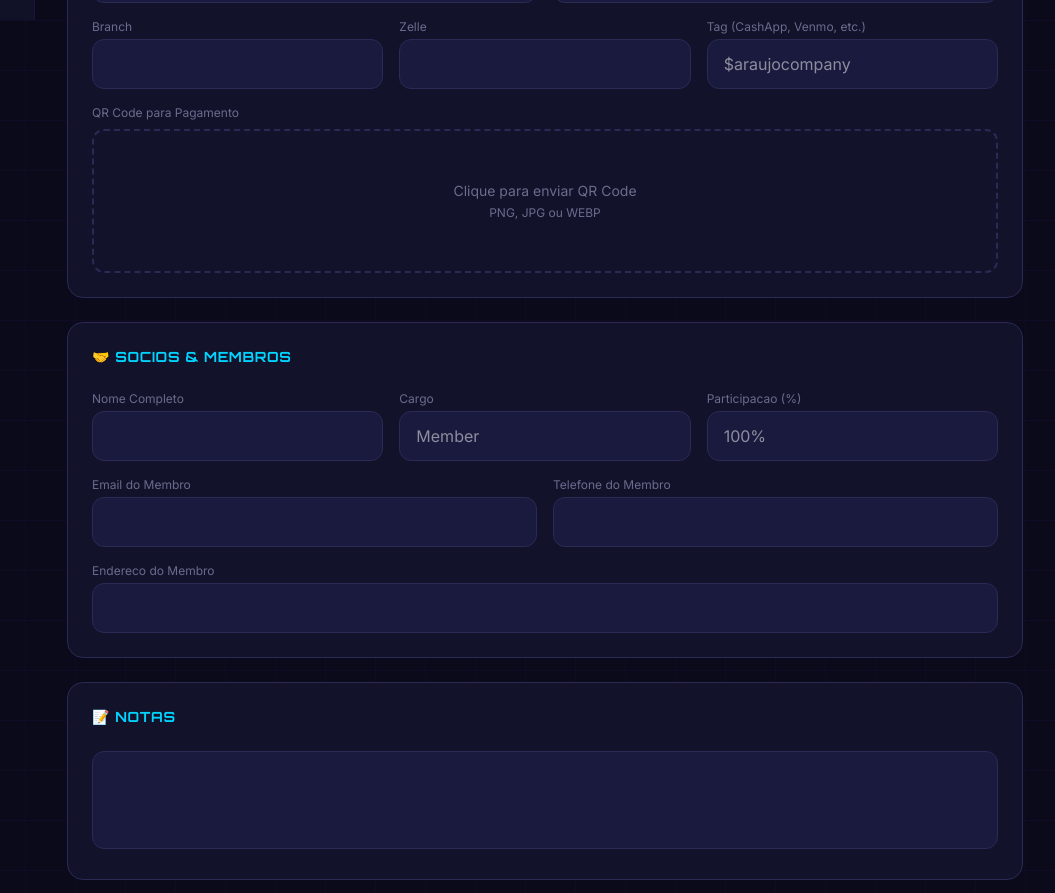
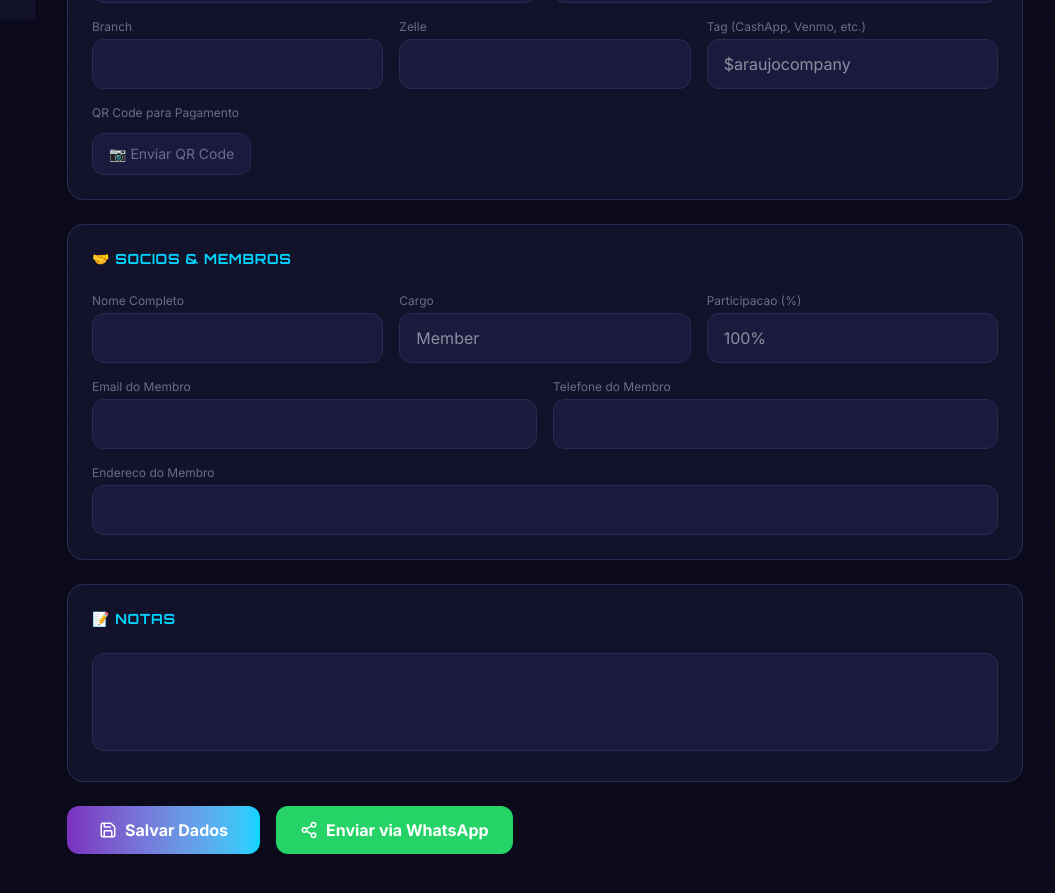
Before and after one commit to gtcapitalglobal/araujo-web, a Next.js app: page /admin/company in a window 1280 px wide. Shown: the part 780-1673 px from the top of the page, without its empty margins (225-1280 px from the left). Built offline with nearby package versions, Linux system fonts and the light colour scheme; no server answers; the database is empty.

Commit message:
Shrink QR upload button to compact size
Co-Authored-By: Claude Opus 4.6 (1M context) <noreply@anthropic.com>

```diff
--- a/src/app/admin/company/page.tsx
+++ b/src/app/admin/company/page.tsx
@@ -210,11 +210,8 @@ export default function CompanyPage() {
                 </div>
               </div>
             ) : (
-              <label className="mt-2 flex flex-col items-center justify-center w-full h-36 border-2 border-dashed border-border rounded-xl cursor-pointer hover:border-primary/50 hover:bg-card/30 transition">
-                <div className="text-center">
-                  <p className="text-text-muted text-sm mb-1">Clique para enviar QR Code</p>
-                  <p className="text-text-muted text-xs">PNG, JPG ou WEBP</p>
-                </div>
+              <label className="mt-2 inline-flex items-center gap-2 bg-card border border-border rounded-xl px-4 py-2.5 cursor-pointer hover:border-primary/50 transition">
+                <span className="text-text-muted text-sm">📷 Enviar QR Code</span>
                 <input
                   type="file"
                   accept="image/*"
```
